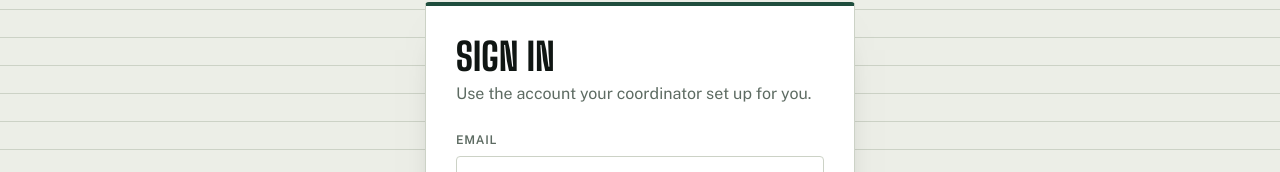
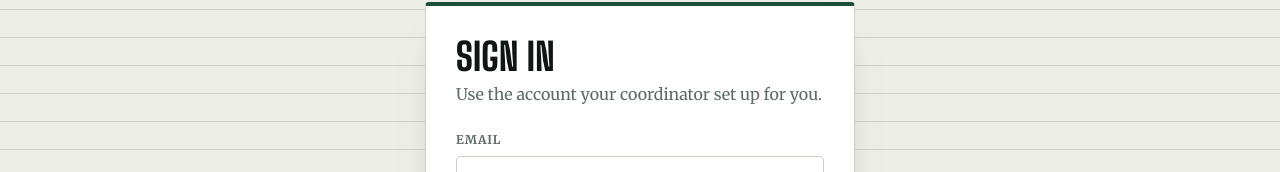
Before and after one commit to naawfil/DisasterAid, a React (Vite) app in the folder client/: page /login in a window 1280 px wide. Shown: the part 187-359 px from the top of the page. Built offline with nearby package versions, Linux system fonts and the light colour scheme; no server answers.

Commit message:
Switch main body font to Merriweather

```diff
--- a/client/index.html
+++ b/client/index.html
@@ -7,7 +7,7 @@
     <link rel="preconnect" href="https://fonts.googleapis.com" />
     <link rel="preconnect" href="https://fonts.gstatic.com" crossorigin />
     <link
-      href="https://fonts.googleapis.com/css2?family=Big+Shoulders+Display:wght@600;700;800&family=Public+Sans:wght@400;500;600;700&family=IBM+Plex+Mono:wght@400;500&display=swap"
+      href="https://fonts.googleapis.com/css2?family=Big+Shoulders+Display:wght@600;700;800&family=Merriweather:ital,wght@0,300;0,400;0,700;0,900;1,400&family=IBM+Plex+Mono:wght@400;500&display=swap"
       rel="stylesheet"
     />
   </head>
--- a/client/src/styles/app.css
+++ b/client/src/styles/app.css
@@ -25,7 +25,7 @@ body {
   margin: 0;
   background: var(--paper);
   color: var(--ink);
-  font-family: 'Public Sans', system-ui, sans-serif;
+  font-family: 'Merriweather', Georgia, 'Times New Roman', serif;
   font-size: 16px;
   line-height: 1.55;
   -webkit-font-smoothing: antialiased;
@@ -59,7 +59,7 @@ a {
 /* ---------- type ---------- */
 .display {
   margin: 0 0 6px;
-  font-family: 'Big Shoulders Display', 'Public Sans', sans-serif;
+  font-family: 'Big Shoulders Display', 'Merriweather', serif;
   font-weight: 800;
   font-size: 38px;
   line-height: 1;
```
